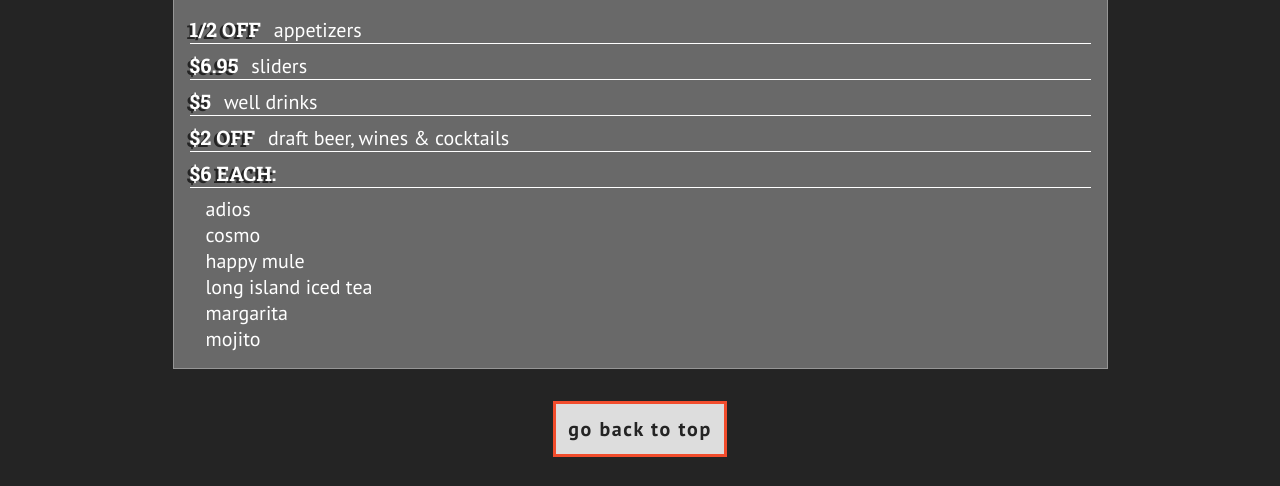
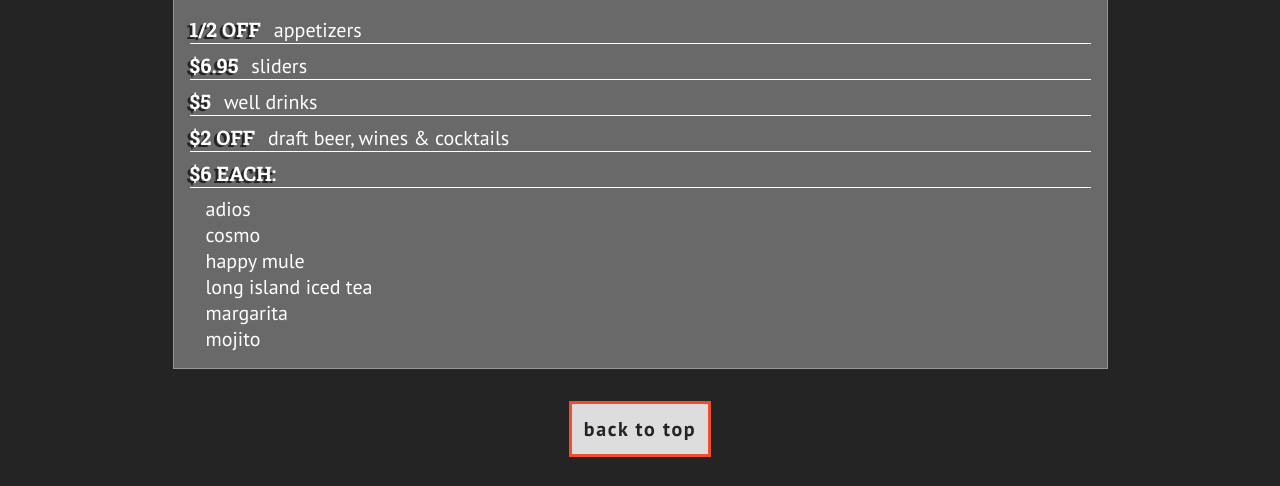
Before and after one commit to nickgggg/qr-menu, a plain HTML site: page index.html in a window 1280 px wide. Shown: the part 9868-10354 px from the top of the page. Drawn offline with Linux system fonts and the light colour scheme.

Commit message:
Add files via upload

```diff
--- a/index.html
+++ b/index.html
@@ -1293,7 +1293,7 @@
                 </div>
             </div>
             <div class="back-to-top-button">
-                <a href="#top-logo">go back to top</a></div>
+                <a href="#top-logo">back to top</a></div>
             <div class="social">
                 <div class="friends">let's be friends</div>
                 <a href="https://facebook.com/stackedrestaurants/" class="facebook">
```
